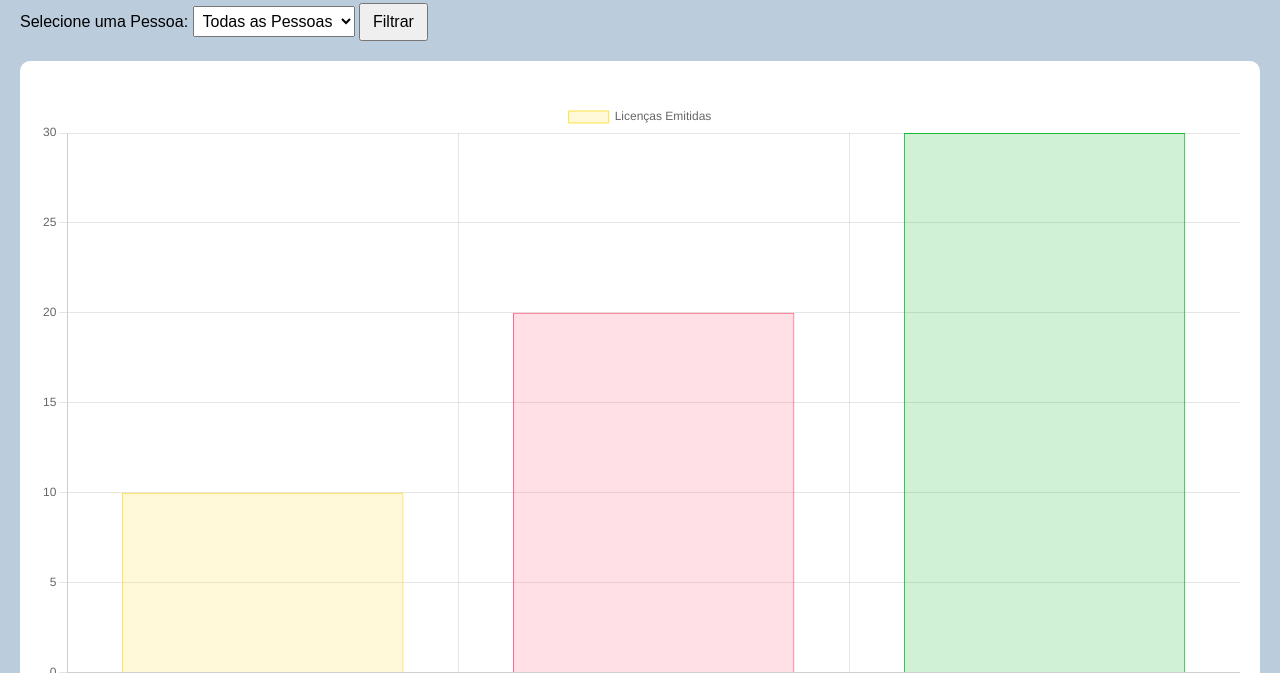
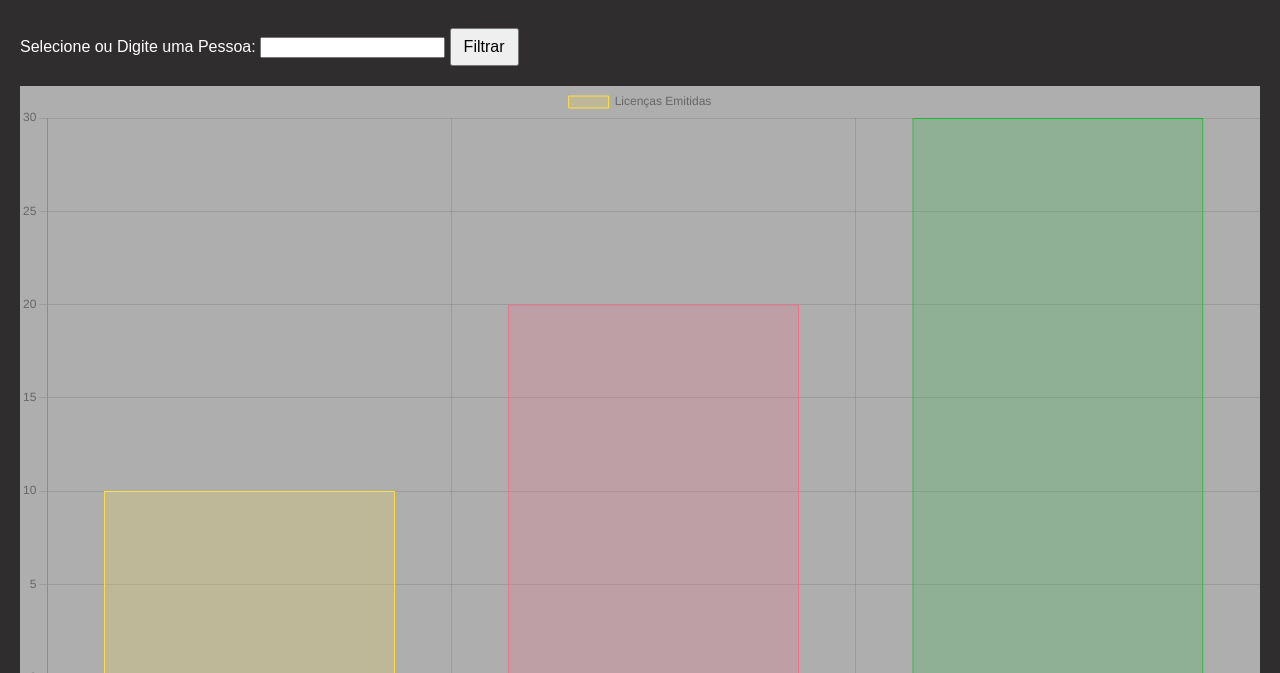
Before and after one commit to Luann8/licensas-ambientais-dashboard-django, a Django app: page / in a window 1280 px wide. Shown: the part 381-1054 px from the top of the page. Run offline with Django 5.2, Linux system fonts and the light colour scheme.

Commit message:
Update dashboard.html

```diff
--- a/pythonProject/myapp/templates/dash_apps/dashboard.html
+++ b/pythonProject/myapp/templates/dash_apps/dashboard.html
@@ -12,12 +12,14 @@
         body {
             font-family: Arial, sans-serif;
             margin: 20px;
-            background-color: #bbccdd;
+            background-color: #2f2d2d;
         }
 
-        h1 {
-            color: #333;
+        h1{
+            color: #ffffff;
+            text-align: center;
         }
+
 
         table {
             border-collapse: collapse;
@@ -26,13 +28,14 @@
         }
 
         th, td {
-            border: 1px solid #dddddd;
+            border: 1px solid #ffffff;
             text-align: left;
             padding: 8px;
         }
 
         th {
-            background-color: #f2f2f2;
+            background-color: #aeaeae;
+            border-color: #000000;
         }
 
         form {
@@ -50,6 +53,10 @@
             cursor: pointer;
         }
 
+        label{
+            color: #ffffff;
+        }
+
         canvas, #map {
             margin-top: 20px;
             width: 100%;
@@ -58,25 +65,34 @@
 
         /* Adicione um estilo para a div do gráfico */
         #chartContainer {
+            background-color: #aeaeae; /* Defina a cor de fundo desejada para a div */
+            color: #1b1b1b;
+        }
+
+    #map {
         margin-top: 20px;
-            background-color: white; /* Defina a cor de fundo desejada para a div */
-            padding: 20px; /* Adicione um preenchimento para melhorar a aparência */
-            border-radius: 10px; /* Adicione bordas arredondadas se desejar */
+        width: 100%;
+        height: calc(100vh - 500px); /* Ajuste conforme necessário para preencher a parte inferior */
     }
+
     </style>
 </head>
 <body>
     <h1>Dashboard de Licenças Ambientais</h1>
-    <h><img src="https://github.com/Luann8/LPP-1.3-usuarios/blob/main/meio-Ambiente.png?raw=true" alt="logo"></h>
+    <h1><img src="https://github.com/Luann8/LPP-1.3-usuarios/blob/main/meio-Ambiente.png?raw=true" alt="logo"></h1>
 
     <form action="{% url 'dashboard' %}" method="GET">
-        <label for="selecao_pessoa">Selecione uma Pessoa:</label>
-        <select name="selecao_pessoa" id="selecao_pessoa">
-            <option value="">Todas as Pessoas</option>
-            <!-- Adicione opções de pessoas aqui -->
-        </select>
+    <label for="selecao_pessoa">Selecione ou Digite uma Pessoa:</label>
+    <input list="pessoas" name="selecao_pessoa" id="selecao_pessoa_input" autocomplete="off">
+    <datalist id="pessoas">
+        <option value="Todas as Pessoas"></option>
+        <option value="Pessoa 1"></option>
+        <option value="Pessoa 2"></option>
+        <!-- Adicione mais opções conforme necessário -->
+    </datalist>
     <button type="submit">Filtrar</button>
     </form>
+
 
     <!-- Adicione a div para o gráfico -->
     <div id="chartContainer">
@@ -112,7 +128,7 @@
     data: {
         labels: ['Alerta', 'Vencida', 'Em vigor'],
 datasets: [{
-    label: 'Licenças Emitidas',
+    label:'Licenças Emitidas',
     data: [10, 20, 30],
     backgroundColor: ['rgba(255, 223, 65, 0.2)', 'rgba(255, 99, 132, 0.2)', 'rgba(23,184,50, 0.2)'],
     borderColor: ['rgba(255, 223, 65, 1)', 'rgba(255, 99, 132, 1)', 'rgba(23, 184, 50, 1)'],
@@ -134,7 +150,8 @@ datasets: [{
 // Adicione marcadores ao mapa conforme necessário
 {% for licenca in licencas %}
     var marker = L.marker([{{ licenca.latitude }}, {{ licenca.longitude }}]).addTo(map)
-                .bindPopup('<b>{{ licenca.descricao }}</b><br>{{ licenca.prazo|date:"d/m/Y" }}');
+        .bindPopup('<b>{{ licenca.descricao }}</b><br>{{ licenca.prazo|date:"d/m/Y" }}<br>' +
+                   '<span id="pessoa_info_{{ licenca.id }}">Carregando informações...</span>');
 
     // Verifica se a licença está vencida ou em vigor
     var today = new Date();
@@ -143,13 +160,36 @@ datasets: [{
     if (prazo < today) {
         // A licença está vencida
         marker.setIcon(L.icon({iconUrl: 'https://leafletjs.com/examples/custom-icons/leaf-red.png'}));
-                marker.bindPopup('<b>{{ licenca.descricao }}</b><br>Vencida em {{ licenca.prazo|date:"d/m/Y" }}');
+        marker.bindPopup('<b>{{ licenca.descricao }}</b><br>Vencida em {{ licenca.prazo|date:"d/m/Y" }}<br>' +
+                        '<span id="pessoa_info_{{ licenca.id }}">Carregando informações...</span>');
     } else {
         // A licença está em vigor
         marker.setIcon(L.icon({iconUrl: 'https://leafletjs.com/examples/custom-icons/leaf-green.png'}));
-                marker.bindPopup('<b>{{ licenca.descricao }}</b><br>Em vigor até {{ licenca.prazo|date:"d/m/Y" }}');
+        marker.bindPopup('<b>{{ licenca.descricao }}</b><br>Em vigor até {{ licenca.prazo|date:"d/m/Y" }}<br>' +
+                        '<span id="pessoa_info_{{ licenca.id }}">Carregando informações...</span>');
     }
+
+    // Carregar informações da pessoa via AJAX ao clicar no marcador
+    marker.on('click', function() {
+        var infoContainer = document.getElementById('pessoa_info_{{ licenca.id }}');
+        var licencaId = {{ licenca.id }};
+
+        // Fazer uma requisição AJAX para obter as informações da pessoa associada a esta licença
+        // Substitua '/get_pessoa_info/' pela URL correta em sua aplicação Django
+        fetch('/get_pessoa_info/' + licencaId)
+            .then(response => response.json())
+            .then(data => {
+                infoContainer.innerHTML = '<b>' + data.nome + '</b><br>' +
+                                         'Email: ' + data.email + '<br>' +
+                                         'Outras informações: ' + data.outras_informacoes;
+            })
+            .catch(error => {
+                console.error('Erro ao carregar informações da pessoa:', error);
+                infoContainer.innerHTML = 'Erro ao carregar informações';
+            });
+    });
 {% endfor %}
+
     </script>
 </body>
 </html>
```
Lines whose indentation alone changed are shown as unchanged.
